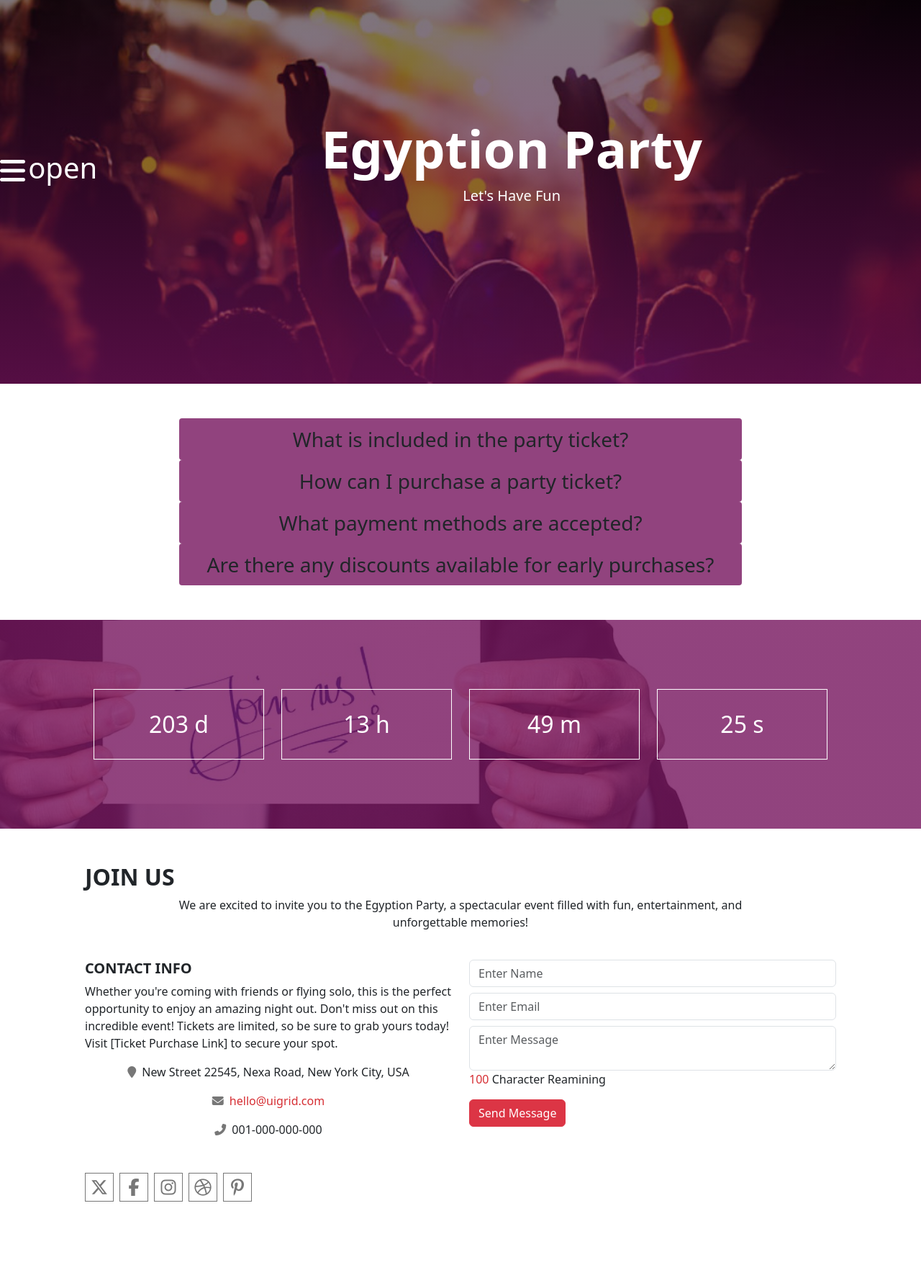
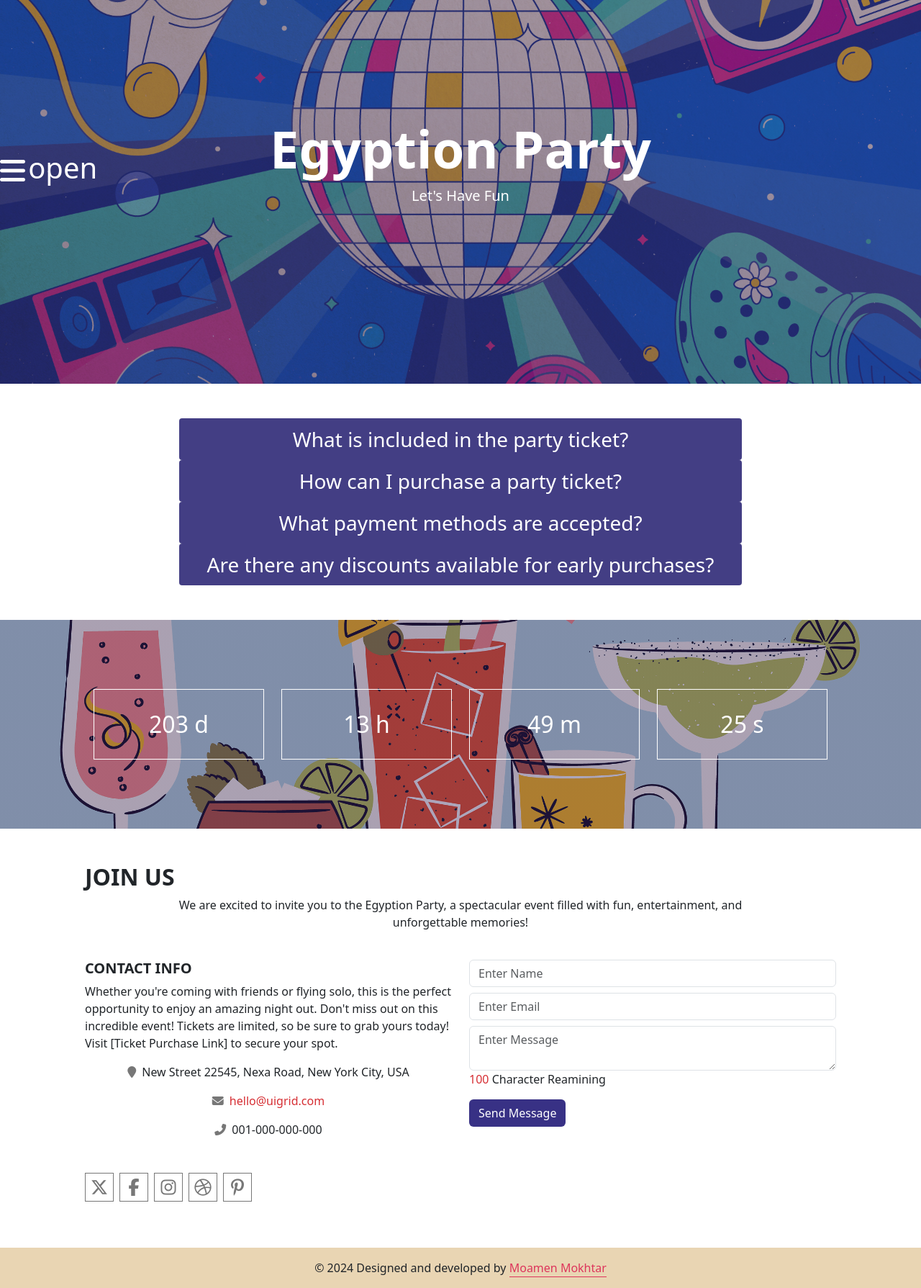
Before and after one commit to moamenmokhtar-co/Egyption-Party, a plain HTML site: page index.html in a window 1280 px wide. Shown: the part 67-1856 px from the top of the page at 72% size. Before the commit the page ends 1800 px from the top, so only its background shows below. Drawn offline with Linux system fonts and the light colour scheme.

Commit message:
Replace old images Improve colors Remove extra codes in the js file Adjusted the position of the navbar button on small screens Add Footer

```diff
--- a/css/style.css
+++ b/css/style.css
@@ -12,8 +12,9 @@
 
 section.home {
     min-height: 75vh;
-    background-image: linear-gradient(to bottom, rgba(0, 0, 0, 0.52), rgba(117, 19, 93, 0.73)),
-        url('../images/events-heavenly-header.jpg');
+    background-image: linear-gradient(to bottom, #312b7866, #312b787a),
+        url('../images/party-2.jpg');
+        /* background-image: url(../images/party-2.jpg); */
     background-position: center center;
     background-repeat: no-repeat;
     background-size: cover;
@@ -54,7 +55,7 @@ nav a::after {
     bottom: 0;
     /* right: 0; */
     /* width: 100%; */
-    background-color: #93477F;
+    background-color: #dd355b;
     height: 2px;
     /* z-index: 222; */
     transition: 1s;
@@ -76,6 +77,12 @@ nav a:hover::after{
     /* padding: 20px; */
 }
 
+@media (max-width:768px) {
+    #openBtn {
+        top:20% !important
+    }
+}
+
 #openBtn i {
     vertical-align: sub;
 }
@@ -88,7 +95,11 @@ nav a:hover::after{
 
 .question {
     cursor: pointer;
-    background-color: rgba(117, 19, 93, 0.797);
+    background-color: #312b78e8;
+}
+.question p{
+
+    color: #ffffff;
 }
 
 .answer {
@@ -100,7 +111,7 @@ nav a:hover::after{
 
 
 .discount {
-    background-image: linear-gradient(to bottom, rgba(117, 19, 93, 0.797), rgba(117, 19, 93, 0.797)), url(../images/invitation-2508607__340.jpg);
+    background-image: linear-gradient(to bottom, #312b7866, #312b7866), url(../images/party-1.png);
     background-repeat: no-repeat;
     background-size: cover;
     background-position: center center;
@@ -167,3 +178,35 @@ form textarea {
 form p span {
     color: var(--main-color);
 }
+
+.sendBtn {
+    background-color: #383185;
+    color: #fff;
+}
+
+.sendBtn:hover {
+    background-color: #211b5e;
+    color: #fff;
+}
+
+
+footer div {
+        background-color: #E9D5B3;
+}
+footer div a {
+    color: #dd355b;
+    position: relative;
+}
+footer div a:after {
+    content: '';
+    background-color: #dd355b;
+    position: absolute;
+    height: 1px;
+    left: 0;
+    right: 0;
+    bottom: -2px;
+}
+footer div a:hover::after {
+    height: 2px;
+
+}
--- a/index.html
+++ b/index.html
@@ -32,22 +32,20 @@
     <main>
 
         <section id="home" class="home bg-dark-subtle">
-            <div class="container-fluid ">
+            <div class="container-fluid position-relative ">
+
+                <div id="openBtn" class="open position-absolute top-50 translate-middle-y ">
+                    <i class="fa-solid fs-1 fa-bars d-inline-block"></i>
+                    <p class="m-0 fs-1 d-inline-block">open</p>
+                </div>
 
                 <div class="homeplus d-flex justify-content-center align-items-center">
 
-                    <div id="openBtn" class="open ">
-                        <i class="fa-solid fs-1 fa-bars d-inline-block"></i>
-                        <p class="m-0 fs-1 d-inline-block">open</p>
+                    <div class="tittle text-center w-100">
+                        <h1 class="display-2 fw-bold">Egyption Party</h1>
+                        <p class="lead">Let's Have Fun</p>
                     </div>
 
-                    <div class="home-content w-100 d-flex justify-content-center align-items-center gap-3">
-                        <div class="tittle text-center">
-                            <h1 class="display-2 fw-bold">Egyption Party</h1>
-                            <p class="lead">Let's Have Fun</p>
-                        </div>
-
-                    </div>
                 </div>
 
 
@@ -209,7 +207,7 @@
                             <textarea name="message" id="messageText" placeholder="Enter Message"
                                 class="form-control w-100"></textarea>
                             <p><span id="messageTextChar"></span> Character Reamining</p>
-                            <button class="btn btn-danger">Send Message</button>
+                            <button class="btn sendBtn">Send Message</button>
                         </form>
                     </div>
 
@@ -217,6 +215,13 @@
             </div>
         </section>
 
+
+
+        <footer>
+            <div class="d-center p-3">
+                <p class="m-0">© 2024 Designed and developed by <a href="https://www.linkedin.com/in/moamenmokhtar-co/" target="_blank" class="text-decoration-none">Moamen Mokhtar</a></p>
+            </div>
+        </footer>
 
 
     </main>
--- a/js/index.js
+++ b/js/index.js
@@ -42,11 +42,9 @@ $('.question').on('click', (e) => {
     $('.answer').slideUp(1000)
 
     if ($(answer).innerHeight() == 0) {
+
         $(answer).slideDown(1000)
 
-    }
-    else {
-        $(answer).slideUp(1000)
     }
 
 })
```
Also changed, not shown: images/events-heavenly-header.jpg (deleted), images/invitation-2508607__340.jpg (deleted), images/party-1.png (added), images/party-2.jpg (added).
